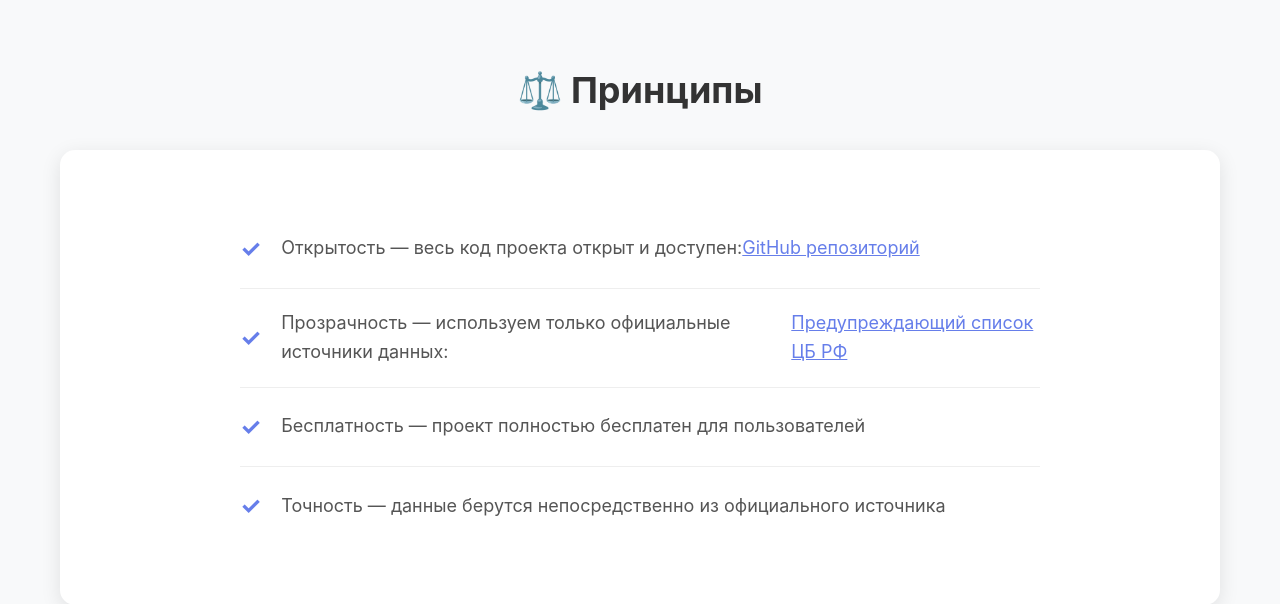
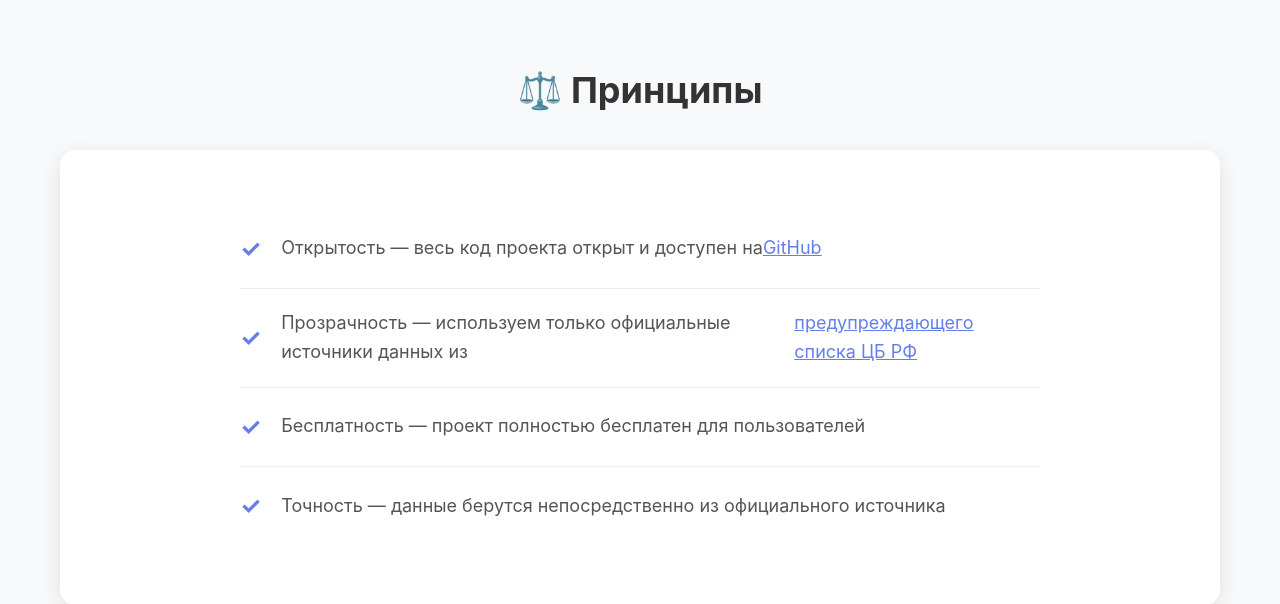
Before and after one commit to MichaelUniHorus/open-black-list, a Django app: page /black-list-cbrf/about/ in a window 1280 px wide. Shown: the part 3194-3798 px from the top of the page. Run offline with Django 4.2, Linux system fonts and the light colour scheme.

Commit message:
Embed links in text instead of separate

```diff
--- a/templates/about.html
+++ b/templates/about.html
@@ -270,8 +270,8 @@
             <h2>⚖️ Принципы</h2>
             <div class="goals">
                 <ul>
-                    <li>Открытость — весь код проекта открыт и доступен: <a href="https://github.com/MichaelUniHorus/open-black-list" target="_blank" style="color: #667eea;">GitHub репозиторий</a></li>
-                    <li>Прозрачность — используем только официальные источники данных: <a href="https://cbr.ru/inside/warning-list/" target="_blank" style="color: #667eea;">Предупреждающий список ЦБ РФ</a></li>
+                    <li>Открытость — весь код проекта открыт и доступен на <a href="https://github.com/MichaelUniHorus/open-black-list" target="_blank" style="color: #667eea;">GitHub</a></li>
+                    <li>Прозрачность — используем только официальные источники данных из <a href="https://cbr.ru/inside/warning-list/" target="_blank" style="color: #667eea;">предупреждающего списка ЦБ РФ</a></li>
                     <li>Бесплатность — проект полностью бесплатен для пользователей</li>
                     <li>Точность — данные берутся непосредственно из официального источника</li>
                 </ul>
```
